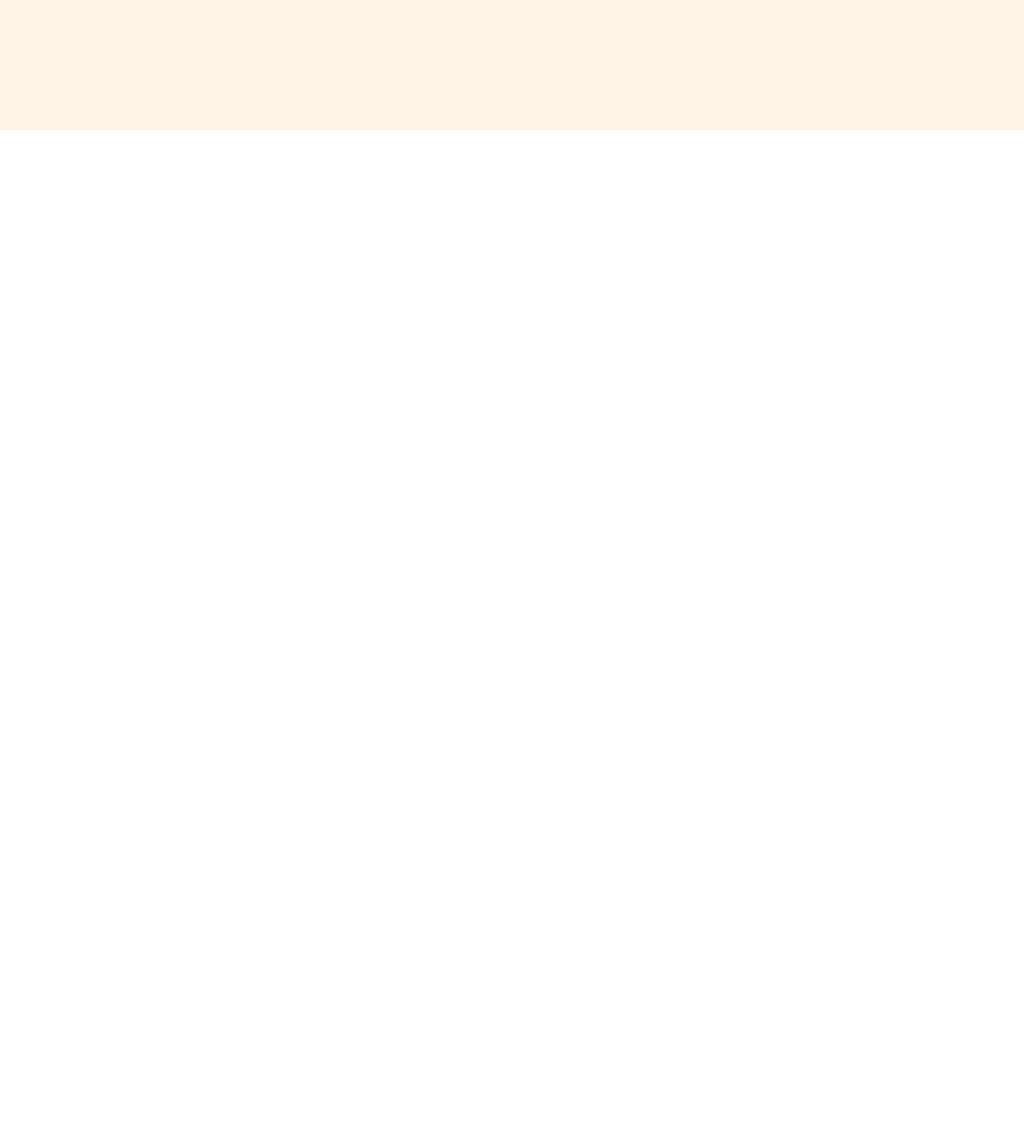
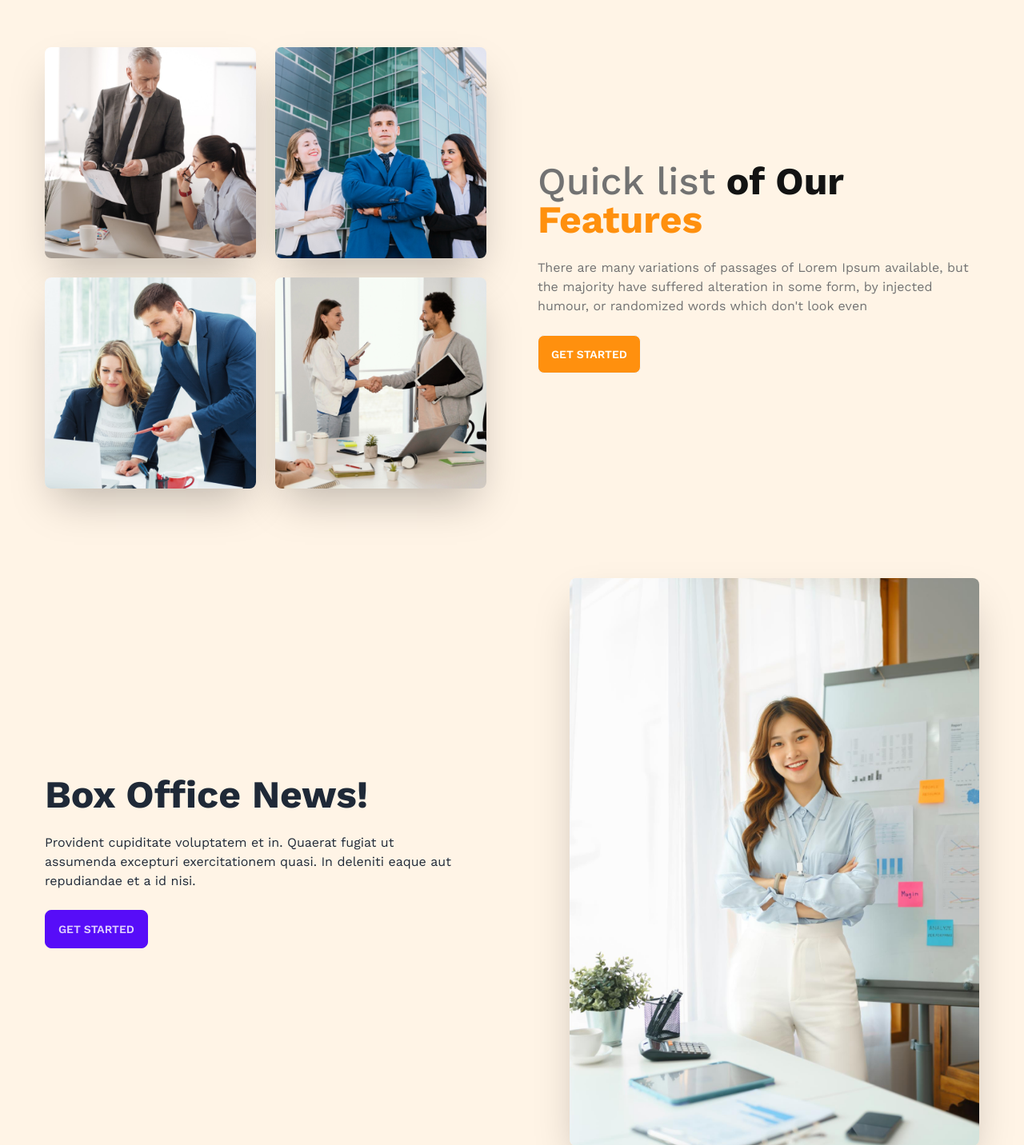
Before and after one commit to AsrafulMasum/g3, a plain HTML site: page index.html in a window 1280 px wide. Shown: the part 837-2269 px from the top of the page at 80% size. Before the commit the page ends 1000 px from the top, so only its background shows below. Drawn offline with nearby package versions, Linux system fonts and the light colour scheme.

Commit message:
work later

```diff
--- a/index.html
+++ b/index.html
@@ -26,8 +26,8 @@
       }
     </script>
   </head>
-  <body class="font-['Work_Sans'] not-italic h-[1000px] bg-bg-color">
-    <header>
+  <body class="font-['Work_Sans'] not-italic bg-bg-color">
+    <header class="mb-10">
       <nav class="navbar bg-white md:justify-center lg:px-24 shadow-md fixed z-50">
         <div class="navbar-start">
           <div class="dropdown">
@@ -67,5 +67,38 @@
         </div>
       </section>
     </header>
+    <main>
+      <section class="max-w-screen-xl mx-auto py-10 px-4 md:px-10">
+        <div class="hero">
+          <div class="hero-content flex-col lg:flex-row gap-16">
+            <div class="grid grid-cols-2 gap-6 lg:flex-1">
+              <img src="./images/team1.png" class=" rounded-lg shadow-2xl" />
+              <img src="./images/team2.png" class=" rounded-lg shadow-2xl" />
+              <img src="./images/team3.png" class=" rounded-lg shadow-2xl" />
+              <img src="./images/team4.png" class=" rounded-lg shadow-2xl" />
+            </div>
+            <div class="lg:flex-1 md:text-center lg:text-left">
+              <h1 class="text-5xl font-bold text-header-color"><span class="text-p-color font-medium">Quick list</span> of Our <br><span class="text-btn-color">Features</span></h1>
+              <p class="py-6 text-p-color">There are many variations of passages of Lorem Ipsum available, but the majority have suffered alteration in some form, by injected humour, or randomized words which don't look even</p>
+              <button class="btn bg-btn-color text-white hover:text-header-color">Get Started</button>
+            </div>
+          </div>
+        </div>
+      </section>
+      <section class="max-w-screen-xl mx-auto py-10 px-4 md:px-10">
+        <div class="hero">
+          <div class="hero-content flex-col lg:flex-row-reverse gap-36">
+            <div class="lg:flex-1">
+              <img src="./images/architect.png" class="rounded-lg shadow-2xl" />
+            </div>
+            <div class="lg:flex-1">
+              <h1 class="text-5xl font-bold">Box Office News!</h1>
+              <p class="py-6">Provident cupiditate voluptatem et in. Quaerat fugiat ut assumenda excepturi exercitationem quasi. In deleniti eaque aut repudiandae et a id nisi.</p>
+              <button class="btn btn-primary">Get Started</button>
+            </div>
+          </div>
+        </div>
+      </section>
+    </main>
   </body>
 </html>
```
